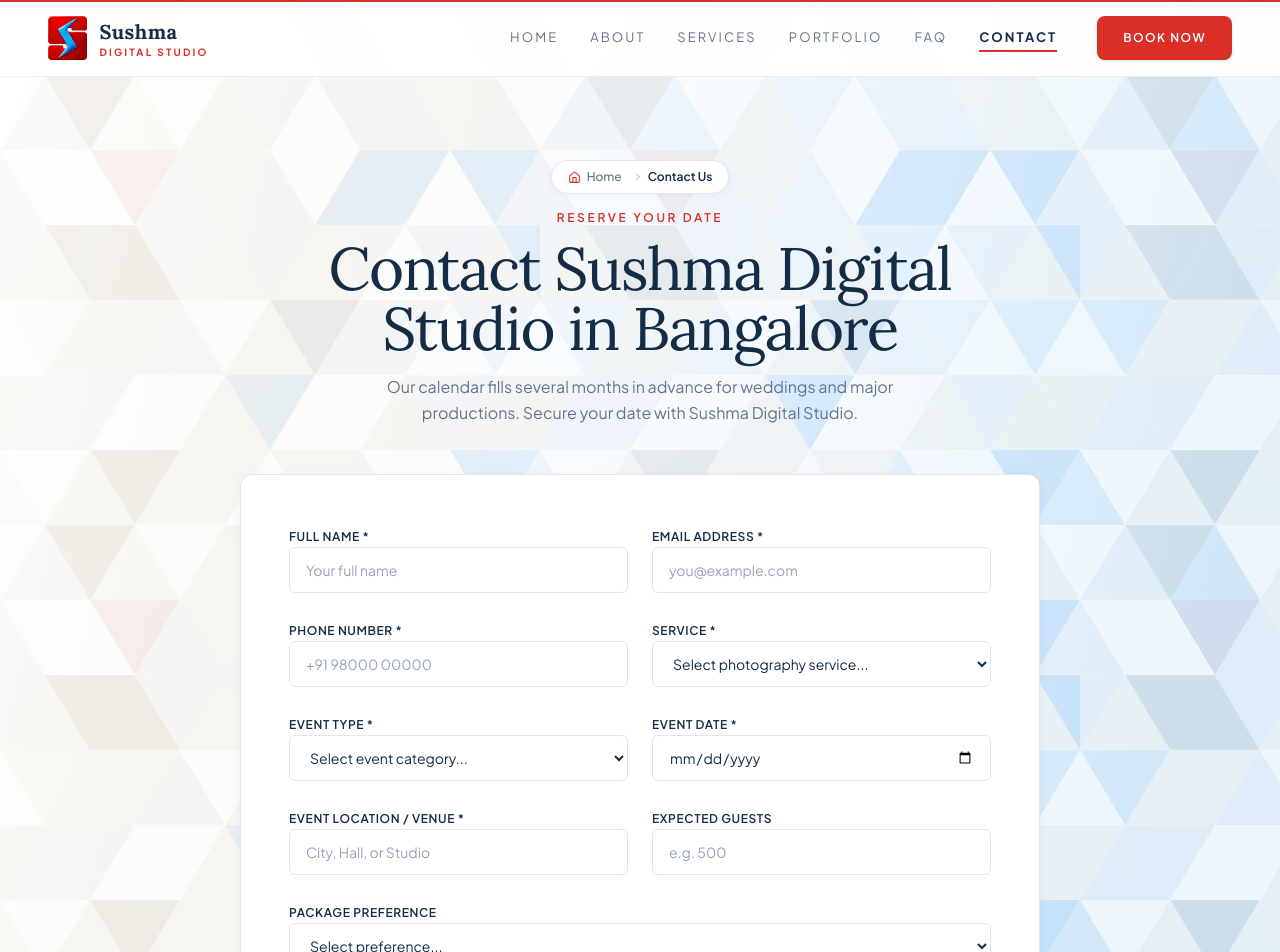
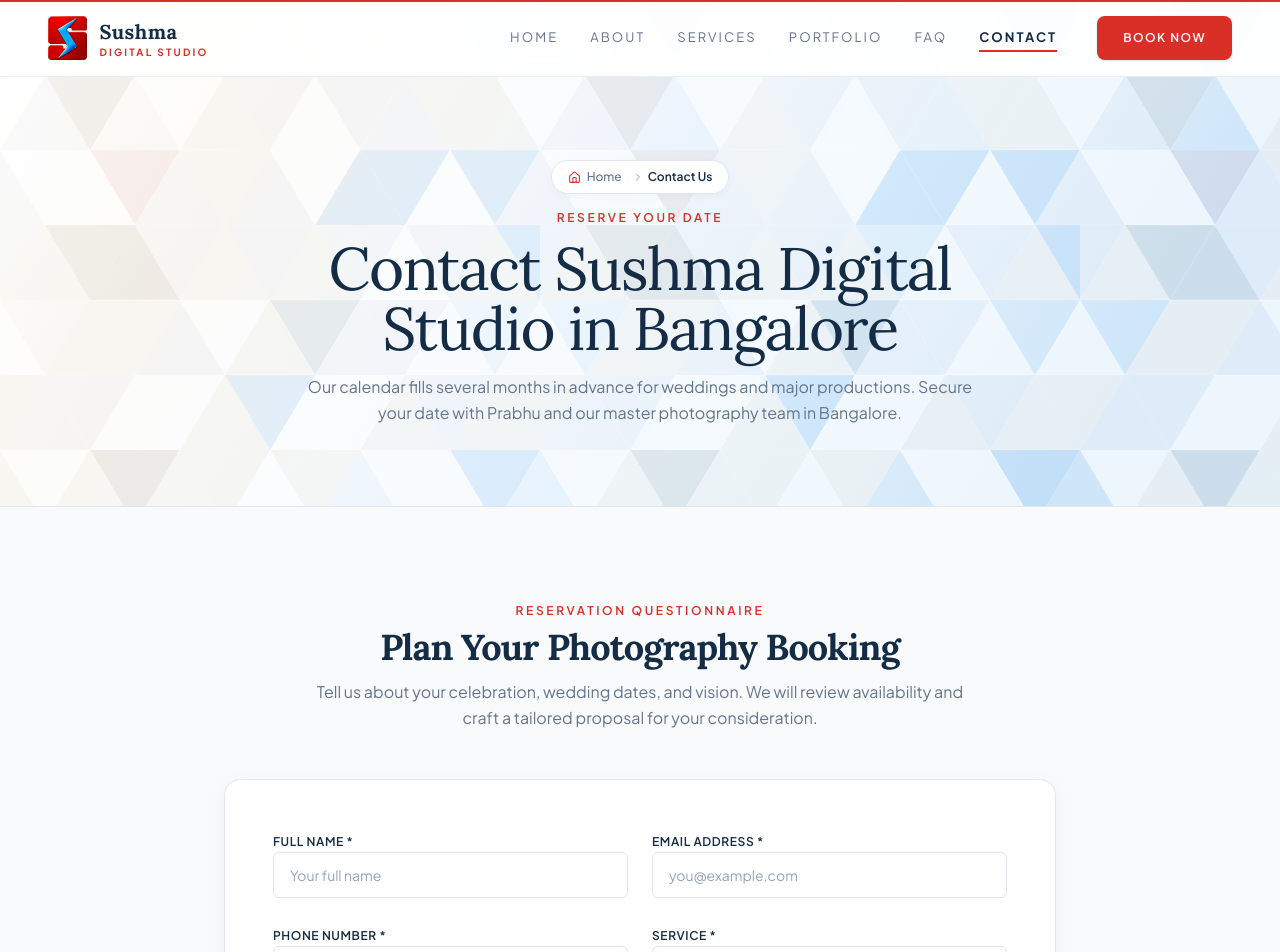
Before and after one commit to GAGANGOWDAP/sushma_digital, a React (Vite) app: page /contact in a window 1280 px wide. Shown: the top 952 px of the page. Built offline with nearby package versions, Linux system fonts and the light colour scheme.

Commit message:
Restructure Contact page with standalone clean hero, dedicated booking form section, and studio info

```diff
--- a/src/pages/Contact.tsx
+++ b/src/pages/Contact.tsx
@@ -82,30 +82,45 @@ export default function Contact() {
         description="Contact Prabhu and the Sushma Digital Studio team in RPC Layout, Vijaynagar, Bangalore. Schedule an in-person heirloom album consultation, verify event date availability, or request custom event production quotes."
         canonical="https://sushmadigitalstudio.com/contact"
       />
-      {/* ===== BOOK A SHOOT SECTION ===== */}
-      <section className="pt-36 sm:pt-40 pb-20 hero-triangular-pattern text-[#142C45] border-b border-[#E2E6EC] relative overflow-hidden">
+      {/* ===== 1. CONTACT HERO SECTION ===== */}
+      <section className="pt-36 sm:pt-40 pb-16 sm:pb-20 hero-triangular-pattern text-[#142C45] border-b border-[#E2E6EC] relative overflow-hidden text-center">
         <div className="container mx-auto px-4 sm:px-6 md:px-12 max-w-4xl relative z-10">
           <FadeIn>
-            <div className="text-center mb-12">
             <div className="flex justify-center mb-4">
               <Breadcrumbs />
             </div>
             <span className="text-[#D92F26] text-xs uppercase tracking-[0.22em] font-semibold mb-3 block">
               Reserve Your Date
             </span>
-              <h1 className="text-4xl sm:text-6xl font-serif text-[#142C45] mb-4">
+            <h1 className="text-4xl sm:text-6xl font-serif text-[#142C45] mb-4 tracking-tight">
               Contact Sushma Digital Studio in Bangalore
             </h1>
             <h2 className="sr-only">Date Availability &amp; Booking Inquiry</h2>
-              <p className="text-[#64748B] max-w-xl mx-auto text-sm sm:text-base leading-relaxed">
-                Our calendar fills several months in advance for weddings and major productions. Secure your date with Sushma Digital Studio.
+            <p className="text-[#64748B] max-w-2xl mx-auto text-sm sm:text-base leading-relaxed">
+              Our calendar fills several months in advance for weddings and major productions. Secure your date with Prabhu and our master photography team in Bangalore.
             </p>
+          </FadeIn>
         </div>
+      </section>
+
+      {/* ===== 2. BOOKING FORM SECTION ===== */}
+      <section className="py-16 sm:py-20 lg:py-24 bg-[#F8FAFC] border-b border-[#E2E6EC] relative">
+        <div className="container mx-auto px-4 sm:px-6 md:px-8 max-w-4xl relative z-10">
+          <FadeIn className="text-center mb-10 sm:mb-12 max-w-2xl mx-auto">
+            <span className="text-[#D92F26] text-xs uppercase tracking-[0.22em] font-semibold mb-2 block">
+              Reservation Questionnaire
+            </span>
+            <h2 className="text-3xl sm:text-4xl font-serif font-bold text-[#142C45] mb-3">
+              Plan Your Photography Booking
+            </h2>
+            <p className="text-[#64748B] text-sm sm:text-base leading-relaxed">
+              Tell us about your celebration, wedding dates, and vision. We will review availability and craft a tailored proposal for your consideration.
+            </p>
           </FadeIn>
 
           {bookingSubmitted ? (
             <FadeIn>
-              <div className="bg-white border border-[#E2E6EC] rounded-xl p-10 sm:p-14 text-center max-w-lg mx-auto shadow-sm">
+              <div className="bg-white border border-[#E2E6EC] rounded-2xl p-8 sm:p-14 text-center max-w-lg mx-auto shadow-sm">
                 <div className="w-16 h-16 rounded-full bg-[#F5F6F8] border border-[#258FEA] text-[#258FEA] flex items-center justify-center mx-auto mb-5 shadow-sm">
                   <Camera size={30} />
                 </div>
@@ -123,7 +138,7 @@ export default function Contact() {
             </FadeIn>
           ) : (
             <FadeIn delay={0.15}>
-              <div className="bg-white border border-[#E2E6EC] rounded-xl p-6 sm:p-10 md:p-12 shadow-[0_2px_12px_rgba(20,44,69,0.04)]">
+              <div className="bg-white border border-[#E2E6EC] rounded-2xl p-6 sm:p-10 md:p-12 shadow-[0_4px_20px_rgba(20,44,69,0.04)]">
                 <Form {...bookingForm}>
                   <form onSubmit={bookingForm.handleSubmit(onBookingSubmit)} className="space-y-6">
                     {/* Row 1: Name + Email */}
@@ -310,7 +325,7 @@ export default function Contact() {
         </div>
       </section>
 
-      {/* ===== SEND A MESSAGE SECTION ===== */}
+      {/* ===== 3. STUDIO HEADQUARTERS & DIRECT MESSAGE SECTION ===== */}
       <section className="py-20 bg-[#FFFFFF] text-[#142C45]">
         <div className="container mx-auto px-6 md:px-12 max-w-6xl">
           <FadeIn className="mb-12 text-center md:text-left">
```
Lines whose indentation alone changed are shown as unchanged.
